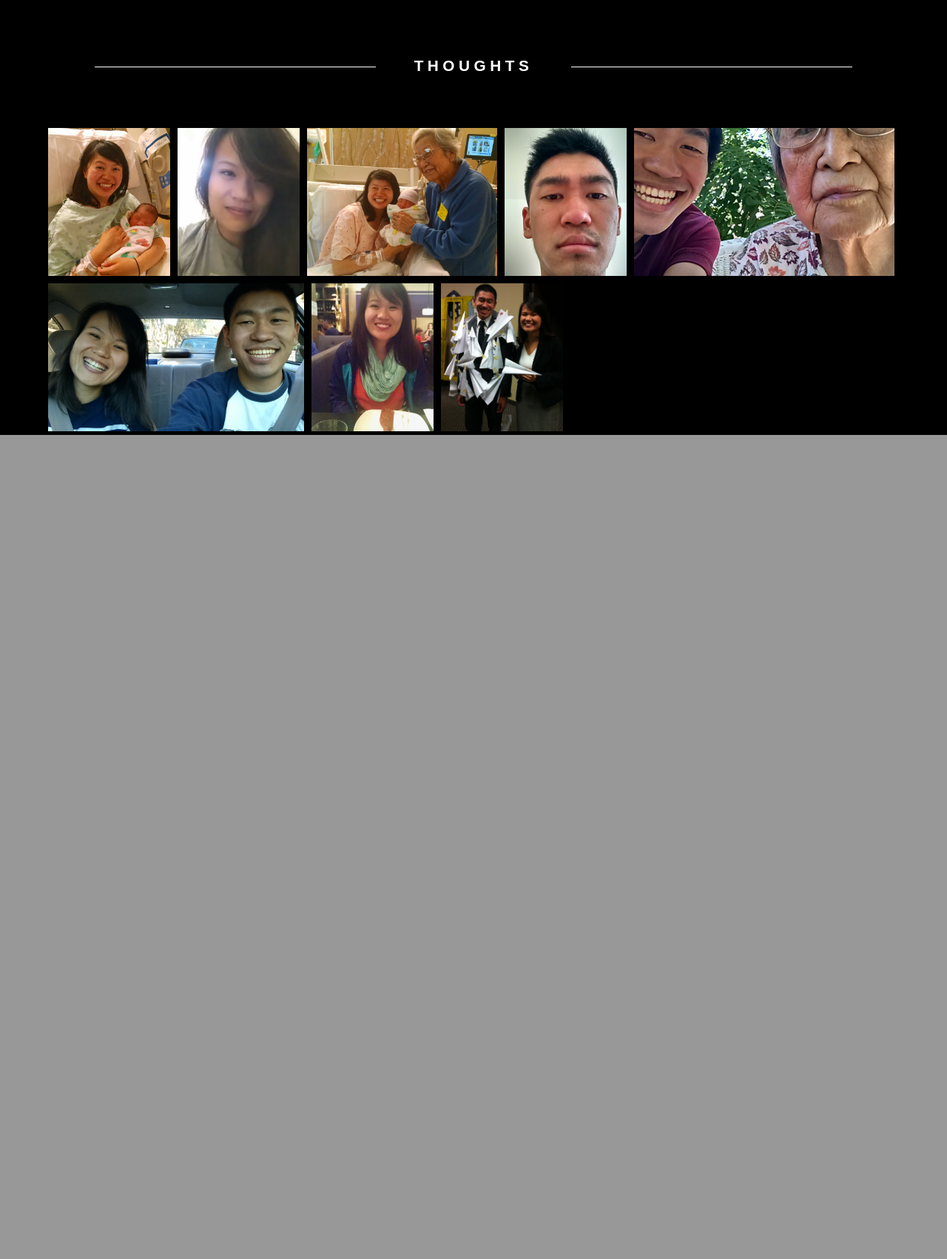
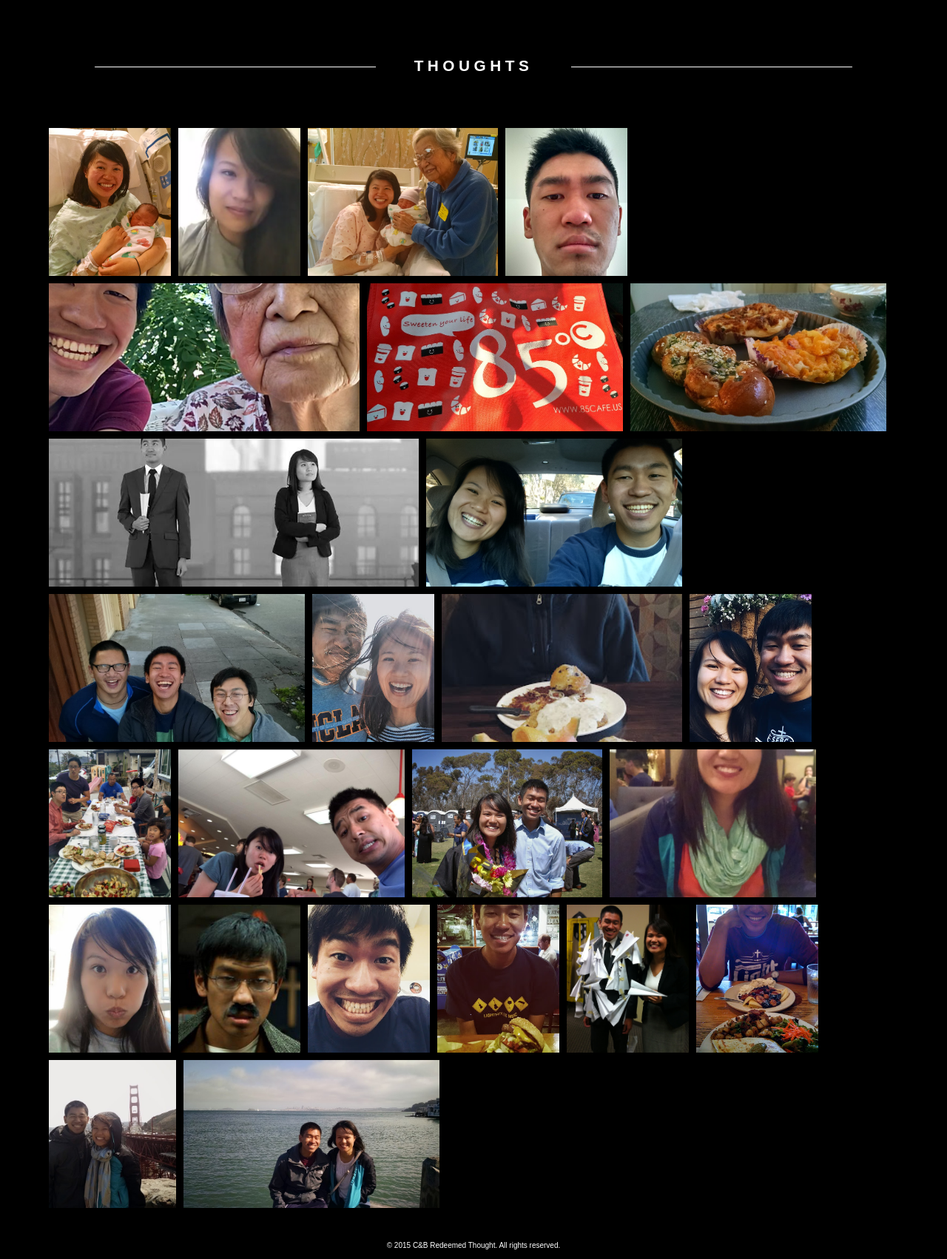
Before and after one commit to bcai/CB-BlogProject, a PHP site: page / in a window 1280 px wide. Shown: the part 832-2534 px from the top of the page at 74% size. Before the commit the page ends 1420 px from the top, so only its background shows below. Run offline with PHP 8.4, Linux system fonts and the light colour scheme; some libraries are stand-ins or nearby versions.

Commit message:
Added Simple Footer (prep for montage overhaul)
Last commit before complete overhaul of montage js.

```diff
--- a/css/style.css
+++ b/css/style.css
@@ -37,30 +37,6 @@ p{
 #primary img{
 	width:100%; /* maintains full sizing of image */
 }
-/*
-.grid{
-	display:inline-block;
-	max-width: 100%;
-	max-height: 100%;
-	width: 22%;
-	height: 100%;
-	margin-right: 2em;
-	margin-bottom: 2em;
-}
-#secondary{
-	margin-left: 5%;/*3.6%;
-	margin-right:2%; /*3.3%;
-}*/
-
-.am-wrapper {
-	float:left;
-	position:relative;
-	overflow:hidden;
-}
-.am-wrapper img{
-	position:absolute;
-	outline:none;
-}
 
 .divider{
 	color:#fff;
@@ -87,7 +63,39 @@ p{
 .divider:after{
 	margin:0 -55% 0 5%;
 }
-
+#secondary{
+	margin-left: 4.8%;
+	margin-right:4.8%;
+	position: relative;
+	float:left;
+}
+/*
 #secondary{
 	margin-left: 0.3%;
+	position: relative;
+	float:left;
+	width:94%;
+} */
+
+
+.am-wrapper {
+	float:left;
+	position:relative;
+	overflow:hidden;
 }
+.am-wrapper img{
+	position:absolute;
+	outline:none;
+}
+
+#footer{
+	display:block;
+	position:relative;
+	clear:both;
+	text-align: center;
+	margin:10%;
+	margin-top: 3%;
+	margin-bottom: 1%;
+	color:white;
+	font-family: sans-serif;
+	font-size: 10px;
--- a/index.php
+++ b/index.php
@@ -59,7 +59,7 @@
 
 		<!--Secondary Content-->
 		<div id="secondary">
-			<div class="effect-6 effects am-container" id="am-container" style="width:91.2%;margin:0px auto;">
+			<div class="effect-6 am-container" id="am-container" style="width:100%;max-width:77em;margin:0px auto;display:block;">
 					<?php
 						$types = array("png","jpg");
 						$dir = "images/entries";
@@ -77,7 +77,8 @@
 	</div>
 
 	<!--Footer-->
-	<footer></footer>
+		<hr style="visibility:hidden;">
+		<div id="footer">&copy; 2015 C&B Redeemed Thought. All rights reserved.</div>
 
 	<script src="https://ajax.googleapis.com/ajax/libs/jquery/1.11.3/jquery.js"></script>
 	<script type="text/javascript" src="../js/header.js"></script>
@@ -114,11 +115,11 @@
 	        }
 	    });
 	</script>
-	<script type="text/javascript" src="../js/jquery.montage.min.js"></script>
+	<script type="text/javascript" src="../js/jquery.montage.js"></script>
 	<script type="text/javascript"> // Montage JQuery
 		$(function() {
 			var $container 	= $('#am-container'),
-							$imgs		= $container.find('img').hide(),
+							$imgs		= $container.find('img'),
 							totalImgs	= $imgs.length,
 							cnt			= 0;
 
```
Also changed, not shown: css/footer.css (added, +14 -0 lines), images/entries/11.21.14.jpg (added), images/entries/11.27.14.jpg (added), images/entries/11.30.14.jpg (added), images/entries/12.28.14.jpg (added), images/entries/3.31.15.jpg (added), images/entries/5.19.15.jpg (added), images/entries/6.10.15.jpg (added), images/entries/6.11.15.jpg (added), images/entries/6.13.14.png (added), images/entries/6.14.14.jpg (added), images/entries/6.20.14.jpg (added), images/entries/6.23.14.png (added), images/entries/6.9.15.jpg (added), 4 more files.
